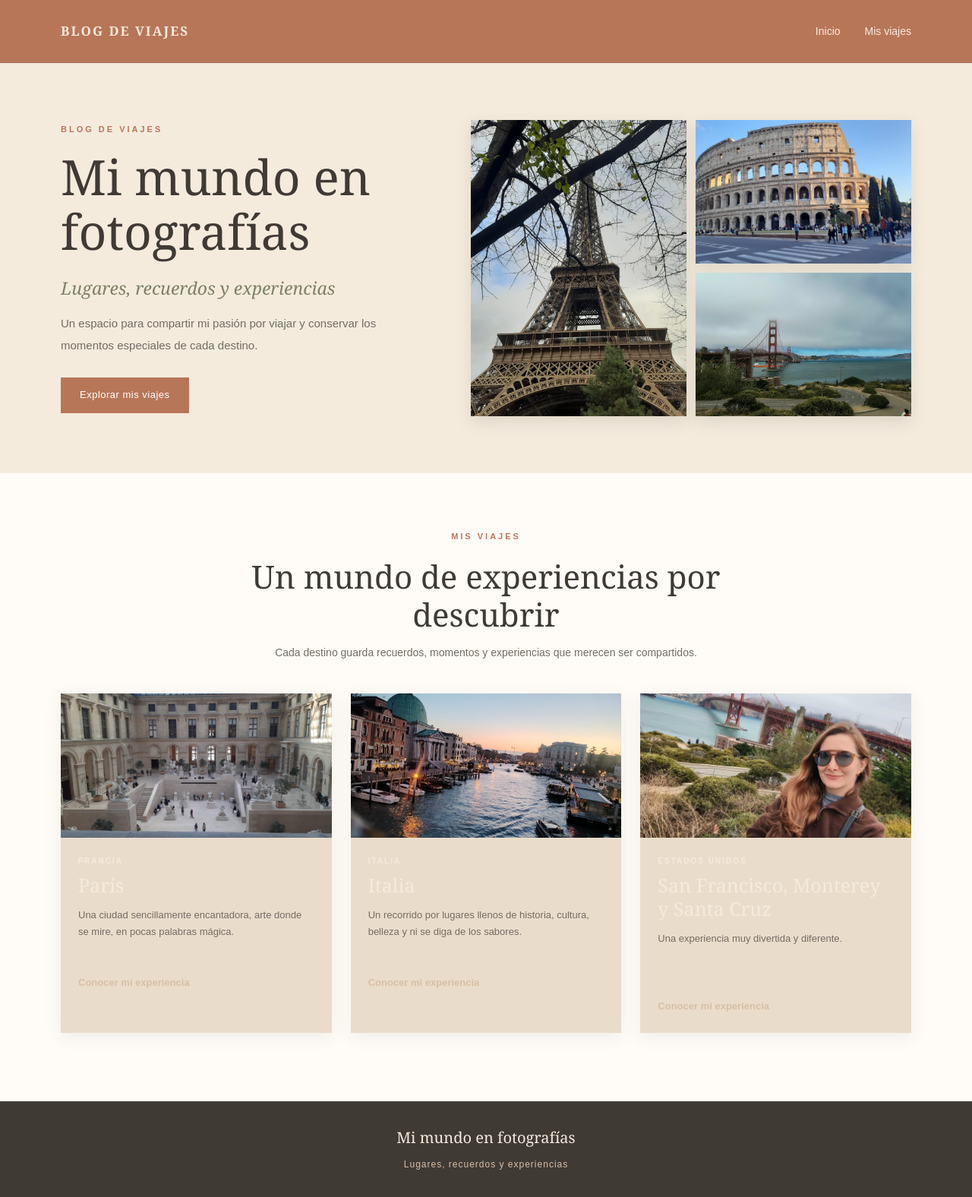
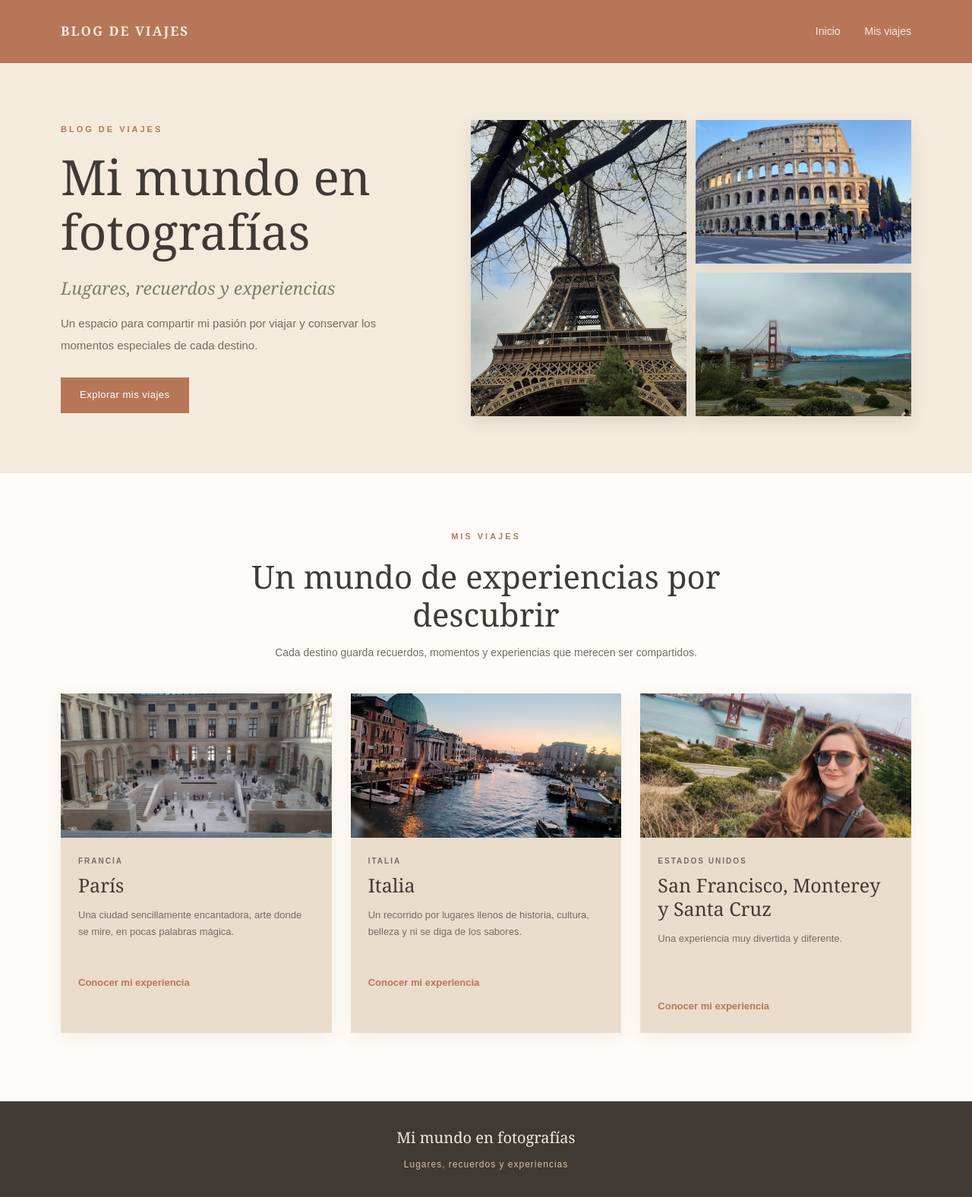
Before and after one commit to jszuluaga/mi-mundo-en-fotografias, a Jekyll site: the page built from index.html, in a window 1280 px wide. Shown: the whole page at 76% size. Built offline with Jekyll 4.4.1, drawn with Linux system fonts in a browser that asks for light colours.

Commit message:
Update style.css

```diff
--- a/assets/css/style.css
+++ b/assets/css/style.css
@@ -268,7 +268,7 @@ a {
 
 .categoria {
   margin: 0 0 8px;
-  color: var(--crema);
+  color: var(--texto-suave);
   font-size: 10px;
   font-weight: bold;
   letter-spacing: 2px;
@@ -276,7 +276,7 @@ a {
 
 .contenido-tarjeta h3 {
   margin: 0 0 10px;
-  color: var(--crema);
+  color: var(--marron);
   font-family: Georgia, "Times New Roman", serif;
   font-size: 25px;
   font-weight: normal;
@@ -293,14 +293,14 @@ a {
 .contenido-tarjeta a {
   display: inline-block;
   margin-top: 12px;
-  color: var(--beige);
+  color: var(--terracota);
   font-size: 13px;
   font-weight: bold;
   transition: color 0.3s ease;
 }
 
 .contenido-tarjeta a:hover {
-  color: var(--crema);
+  color: var(--terracota);
 }
 
 /* =====================================
```
